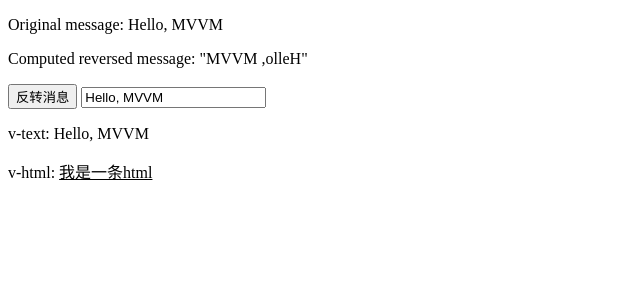
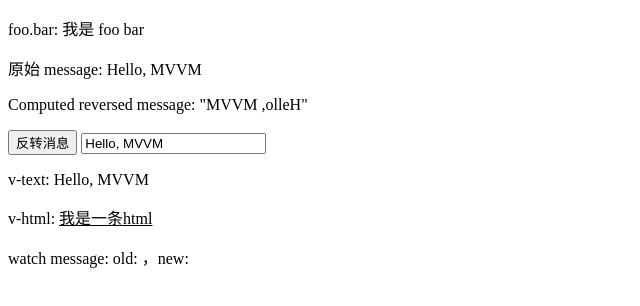
Before and after one commit to silinchen/mvvm, a plain HTML site: page index.html in a window 1280 px wide. Shown: the whole page, without its empty margins (0-640 px from the left). Drawn offline with Linux system fonts and the light colour scheme.

Commit message:
:tada:Initial commit.

```diff
--- a/index.html
+++ b/index.html
@@ -15,12 +15,14 @@
 
 <body>
   <div id="app">
-    <p>Original message: {{ message }}</p>
+    <p>foo.bar: {{ foo.bar }}</p>
+    <p>原始 message: {{ message }}</p>
     <p>Computed reversed message: "{{ reversedMessage }}"</p>
     <button v-on:click="reverseMessage">反转消息</button>
     <input v-model="message">
     <p>v-text: <span v-text="message"></span></p>
     <p>v-html: <span v-html="html"></span></p>
+    <p>watch message: <span id="watch">old: ，new: </span></p>
   </div>
 
   <script>
@@ -28,7 +30,10 @@
       el: '#app',
       data: {
         message: 'Hello, MVVM',
-        html: '<u>我是一条html<u>'
+        html: '<u>我是一条html<u>',
+        foo: {
+          bar: '我是 foo bar'
+        }
       },
 
       computed: {
@@ -46,9 +51,9 @@
       }
     });
 
-    // vm.$watch('child.someStr', function() {
-    //     console.log(arguments);
-    // });
+    vm.$watch('message', function(newVal, oldVal) {
+      document.getElementById('watch').innerText = `old message: ${oldVal}，new message: ${newVal}`
+    });
   </script>
 </body>
 
--- a/js/mvvm.js
+++ b/js/mvvm.js
@@ -10,3 +10,6 @@ function MVVM(options) {
 
     this.$compile = new Compile(options.el || document.body, this)
 }
+MVVM.prototype.$watch = function(key, cb) {
+    new Watcher(this, key, cb);
+}
--- a/js/state.js
+++ b/js/state.js
@@ -6,9 +6,6 @@ function initState(vm) {
     observe(vm._data = {}, true)
   }
   if (opts.computed) initComputed(vm, opts.computed)
-  // if (opts.watch && opts.watch !== nativeWatch) {
-  //   initWatch(vm, opts.watch)
-  // }
 }
 
 function initData(vm) {
```
Also changed, not shown: 1 other file.
